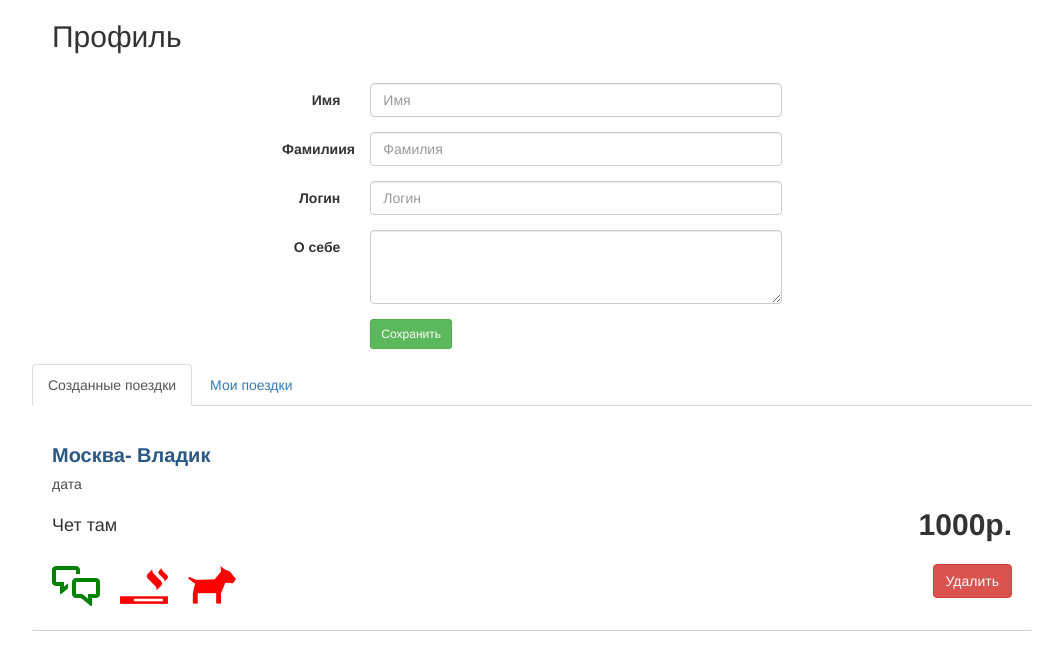
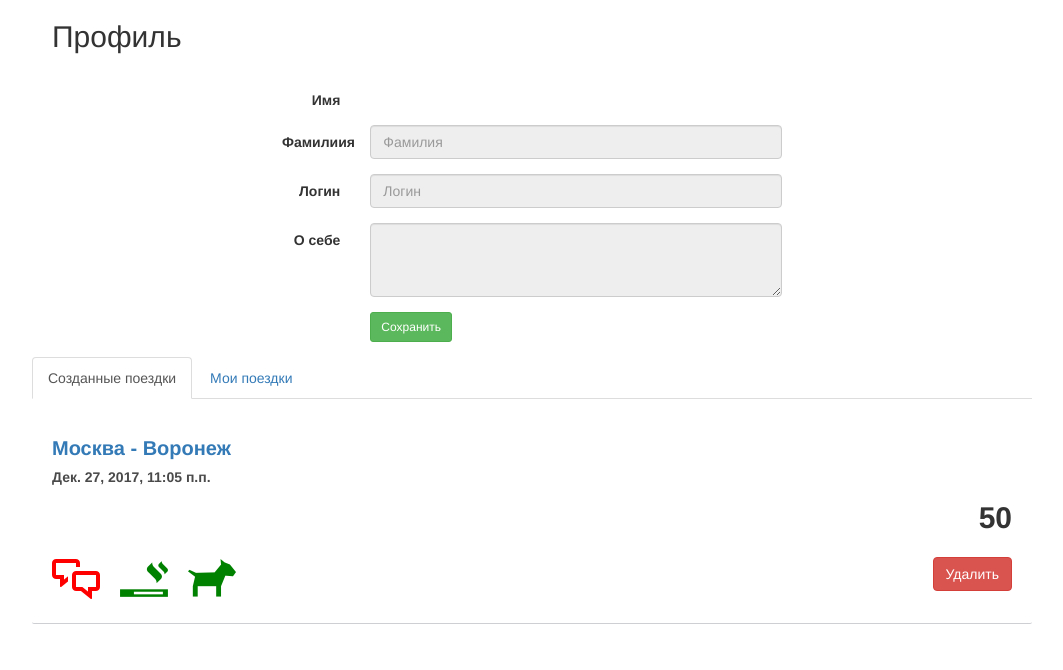
Before and after one commit to amm-poiais/brusentsev_kapranchikova, a Django app: page /profile in a window 1280 px wide. Shown: the part 79-749 px from the top of the page, without its empty margins (108-1171 px from the left). Run offline with Django 3.2, Linux system fonts and the light colour scheme; a user stored in the database is signed in; data comes from the database, SQL or seed files in the repository; both versions use the stored data as it was after the commit; some libraries are stand-ins or nearby versions.

Commit message:
profile, addtrip fix

```diff
--- a/JointTripApp/static/css/style.css
+++ b/JointTripApp/static/css/style.css
@@ -90,17 +90,11 @@ h2 {
 }
 .trip .title{
    margin-bottom: 10px;
-}
-
-.trip .title a {
     color: #2a5885;
     font-size: 20px;
     font-weight: bold;
 }
 
-.trip .title a:hover {
-    text-decoration: underline;
-}
 .trip .time{
     font-size: 14px;
     margin-top: 5px;
@@ -188,7 +182,7 @@ h2 {
 }
 
 .form-add-trip form {
-    width: 500px;
+    width: 600px;
     margin: 0 auto;
     padding-top: 20px;
 }
--- a/JointTripApp/templates/JointTripApp/profile.html
+++ b/JointTripApp/templates/JointTripApp/profile.html
@@ -31,26 +31,26 @@
                 <div class="form-group">
                     <label for="inputName" class="col-sm-2 control-label">Имя</label>
                     <div class="col-sm-10">
-                        <input type="text" class="form-control" placeholder="Имя" name="name">
+{#                        <input type="text" class="form-control" placeholder="Имя" name="name" disabled>#}
                     </div>
                 </div>
 
                 <div class="form-group">
                     <label for="inputSurname" class="col-sm-2 control-label">Фамилиия</label>
                     <div class="col-sm-10">
-                        <input type="text" class="form-control" placeholder="Фамилия" name="surname">
+                        <input type="text" class="form-control" placeholder="Фамилия" name="surname" disabled>
                     </div>
                 </div>
                 <div class="form-group">
                     <label for="inputLogin" class="col-sm-2 control-label">Логин</label>
                     <div class="col-sm-10">
-                        <input type="text" class="form-control" placeholder="Логин" name="login">
+                        <input type="text" class="form-control" placeholder="Логин" name="login" readonly>
                     </div>
                 </div>
                 <div class="form-group">
                     <label for="inputComment" class="col-sm-2 control-label">О себе</label>
                     <div class="col-sm-10">
-                        <textarea class="form-control" rows="3" name="comment"></textarea>
+                        <textarea class="form-control" rows="3" name="comment" readonly></textarea>
                     </div>
                 </div>
 
@@ -68,25 +68,39 @@
             <li class="active"><a href="#">Созданные поездки</a></li>
             <li><a href="#">Мои поездки</a></li>
         </ul>
-        <div >
+        <div>
+            {% for trip in trips %}
             <div class="trip">
                 <div class="title">
-                    <a href="">Москва- Владик</a>
-                    <div class="time">дата</div>
+                    <a href="">{{ trip.departure }} - {{ trip.arrival }}</a>
+                    <div class="time">{{ trip.start_time }}</div>
                 </div>
                 <div class="wrap-price-comm">
-                    <div class="description">Чет там</div>
-                    <div class="price">1000p.</div>
+                    <div class="description">{{ trip.comment }} </div>
+                    <div class="price">{{ trip.price }}</div>
                 </div>
                 <div class="wrap-icons-button">
                         <div class="icon-conditions">
-                            <div class="icon talk allow"></div>
-                            <div class="icon pets"></div>
-                            <div class="icon smoke"></div>
+                            {% if trip.talk %}
+                                <div class="icon talk allow"></div>
+                            {% else %}
+                                <div class="icon talk"></div>
+                            {% endif %}
+                            {% if trip.pets %}
+                                <div class="icon pets allow"></div>
+                            {% else %}
+                                <div class="icon pets"></div>
+                            {% endif %}
+                            {% if trip.smoke %}
+                                <div class="icon smoke allow"></div>
+                            {% else %}
+                                <div class="icon smoke"></div>
+                            {% endif %}
                         </div>
                     <button type="button" class="btn btn-danger">Удалить</button>
                 </div>
             </div>
+            {% endfor %}
         </div>
     </div>
 </div>
--- a/JointTripApp/urls.py
+++ b/JointTripApp/urls.py
@@ -3,10 +3,10 @@ from . import views
 
 urlpatterns = [
     url(r'^$', views.index, name='index'),
-    url(r'/\?*', views.index, name='index'),
     url(r'index*', views.index, name='index'),
     url('^signin', views.signin, name='signin'),
     url('^signout', views.signout, name='signout'),
     url('^profile', views.profile, name='profile'),
-    url('^addtrip', views.addtrip, name='addtrip')
+    url('^addtrip', views.addtrip, name='addtrip'),
+    url(r'^join*', views.join)
 ]
--- a/JointTripApp/views.py
+++ b/JointTripApp/views.py
@@ -1,20 +1,16 @@
 import re
 
 import datetime
+
+from collections import defaultdict
 from django.contrib import auth
 from django.http import HttpResponse
 from django.shortcuts import render, redirect, render_to_response
 from django.template.context_processors import csrf
-import timestring
 
 from .models import Traveler
 from .models import Trip
 from .models import Review
-
-
-# def travelers_list(request):
-#     travelers = Traveler.objects.order_by('surname')
-#     return render(request, 'test.html', {'travelers': travelers})
 
 
 def index(request):
@@ -23,8 +19,14 @@ def index(request):
         # datetime = datetime.strptime('Jun 1 2005  1:33PM', '%b %d %Y %I:%M%p')
         departure = request.GET.get('departure', '')
         arrival = request.GET.get('arrival', '')
-        trips = Trip.objects.filter(departure__contains=departure)
-        return HttpResponse(trips)
+        trips = Trip.objects.filter(departure__contains=departure, arrival__contains=arrival)
+        tripsdict = defaultdict(trips)
+
+        return render(request, 'JointTripApp/index.html', {
+            "trips": trips
+
+            # 'user': auth.get_user(request)
+        })
     else:
         trips = Trip.objects.all()
         return render(request, 'JointTripApp/index.html', {
@@ -81,6 +83,19 @@ def addtrip(request):
 
 def profile(request):
     if request.user.is_authenticated:
-        return render(request, 'JointTripApp/profile.html')
+        trips = Trip.objects.filter(owner__user=auth.get_user(request))
+        return render(request, 'JointTripApp/profile.html', {
+            "trips": trips
+            # 'user': auth.get_user(request)
+        })
+    else:
+        return redirect('/signin.html')
+
+
+def join(request):
+    if request.user.is_authenticated:
+        Trip.objects.get(trip_id=request.GET.get('id')).passengers.add(Traveler.objects
+                                                                       .get(user=auth.get_user(request)))
+        return redirect('/')
     else:
         return render(request, 'JointTripApp/signin.html')
```
Also changed, not shown: JointTripApp/templates/JointTripApp/addtrip.html (+32 -6 lines), JointTripApp/templates/JointTripApp/index.html (+8 -2 lines), db.sqlite3.
